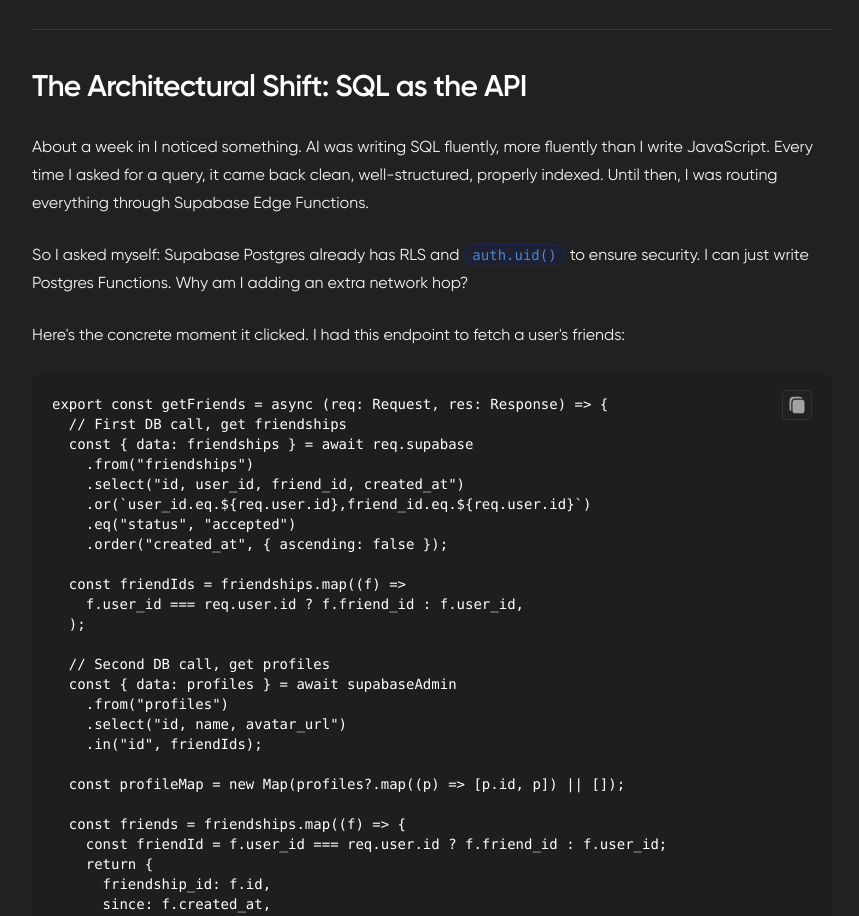
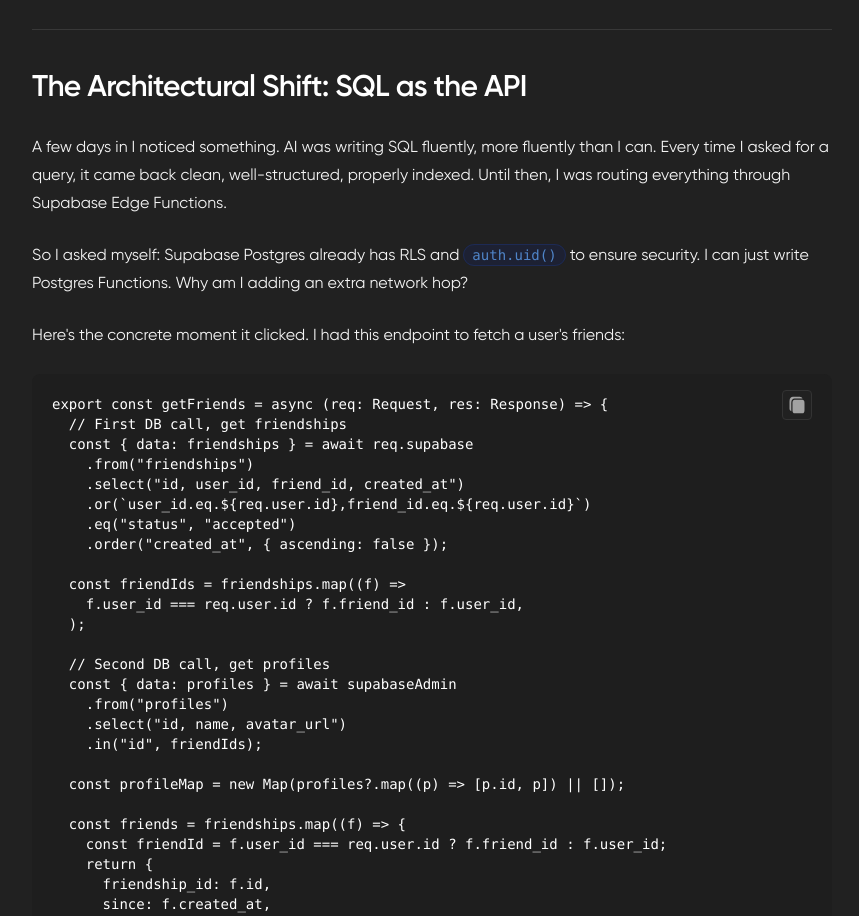
Before and after one commit to david-sling/portfolio-2, a Next.js app: page /blogs/vibecoded-dating-app in a window 1280 px wide. Shown: the part 940-1856 px from the top of the page, without its empty margins (208-1067 px from the left). Built offline with nearby package versions, Linux system fonts and the light colour scheme.

Commit message:
Update page.mdx

```diff
--- a/src/app/blogs/(blog)/vibecoded-dating-app/page.mdx
+++ b/src/app/blogs/(blog)/vibecoded-dating-app/page.mdx
@@ -31,7 +31,7 @@
 
 ## The Architectural Shift: SQL as the API
 
-About a week in I noticed something. AI was writing SQL fluently, more fluently than I write JavaScript. Every time I asked for a query, it came back clean, well-structured, properly indexed. Until then, I was routing everything through Supabase Edge Functions.
+A few days in I noticed something. AI was writing SQL fluently, more fluently than I can. Every time I asked for a query, it came back clean, well-structured, properly indexed. Until then, I was routing everything through Supabase Edge Functions.
 
 So I asked myself: Supabase Postgres already has RLS and `auth.uid()` to ensure security. I can just write Postgres Functions. Why am I adding an extra network hop?
 
```
